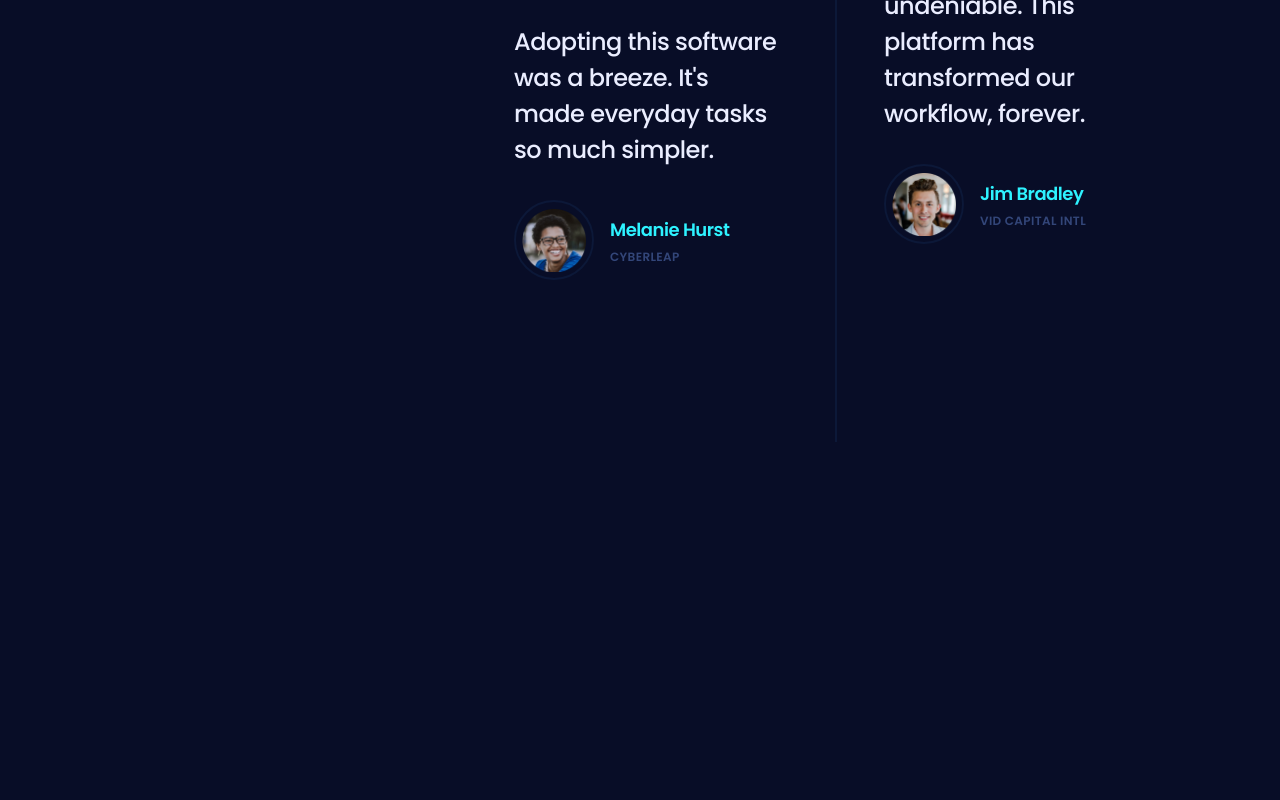
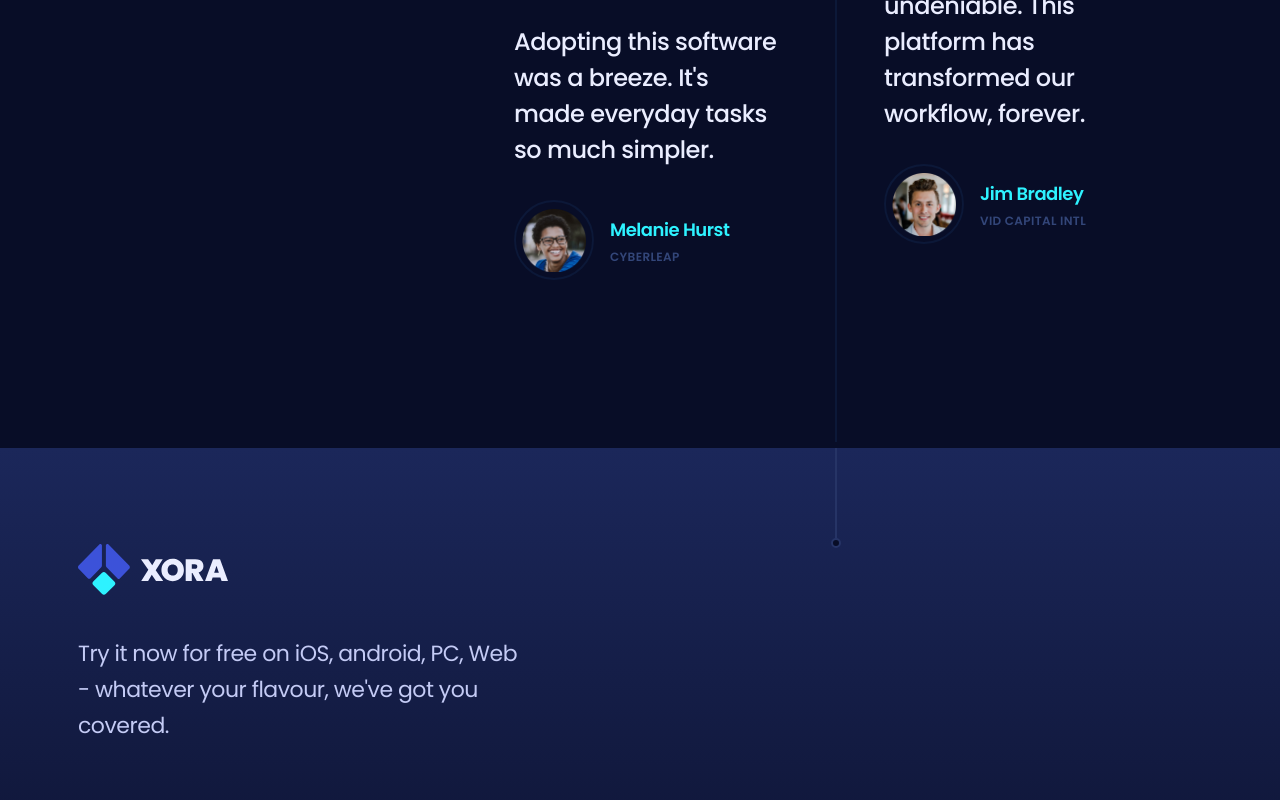
Before and after one commit to Aryankadyan/Zentix, a React (Vite) app: page / in a window 1280 px wide. Shown: the part 5241-6041 px from the top of the page. Before the commit the page ends 5689 px from the top, so only its background shows below. Built offline with nearby package versions, Linux system fonts and the light colour scheme.

Commit message:
working on download section

```diff
--- a/src/App.jsx
+++ b/src/App.jsx
@@ -4,6 +4,7 @@ import Features from "./sections/Features.jsx";
 import Pricing from "./sections/Pricing.jsx";
 import Faqs from './sections/Faq.jsx'
 import Testimonials from "./sections/Testimonials.jsx";
+import Download from "./sections/Download.jsx";
 
 const App = () => {
   return (
@@ -14,6 +15,7 @@ const App = () => {
     <Pricing/>
     <Faqs/>
     <Testimonials/>
+    <Download/>
    </main>
   )
 }
--- /dev/null
+++ b/src/sections/Download.jsx
@@ -0,0 +1,29 @@
+import { Element } from "react-scroll"
+
+const Download = () => {
+  return(
+    <section>
+        <Element name="download"
+        className="g7 relative pb-32 pt-24 max-lg:pb-24 max-md:py-16">
+            <div className="container">
+                <div className="flex items-center">
+                    <div className="relative mr-6 flex-540 max-xl:flex-280 max-lg:flex256 max-md:flex-100">
+                        <div className="mb-10">
+                            <img
+                            src="/images/zentix.svg"
+                            width={150}
+                            height={50}
+                            alt="zentix"
+                            />
+                        </div>
+                        <p className="body-1 mb-10 max-w-md">
+                            Try it now for free on iOS, android, PC, Web - whatever your flavour, we've got you covered.</p>
+                    </div>
+                </div>
+            </div>
+        </Element>
+    </section>
+  )
+}
+
+export default Download
```
